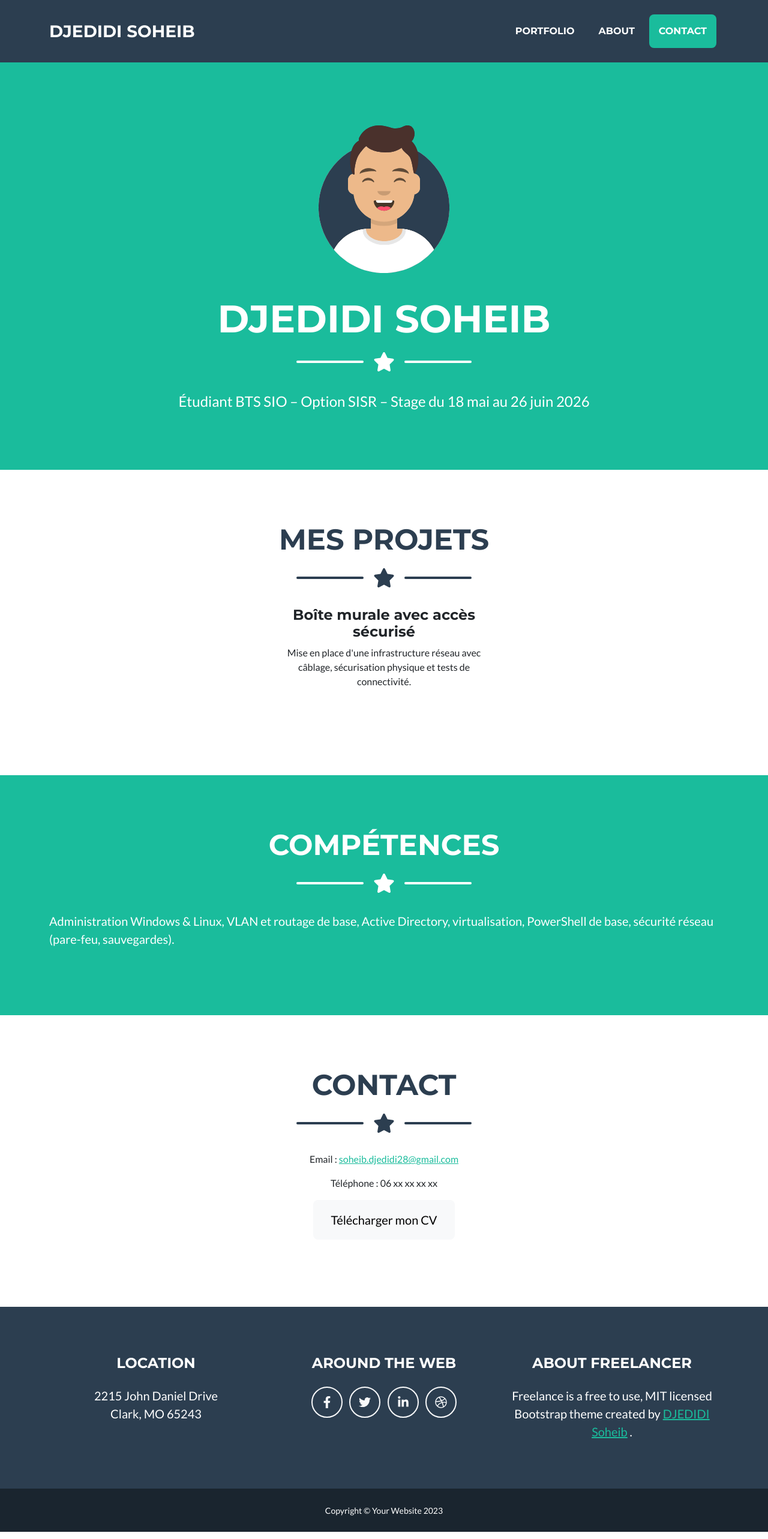
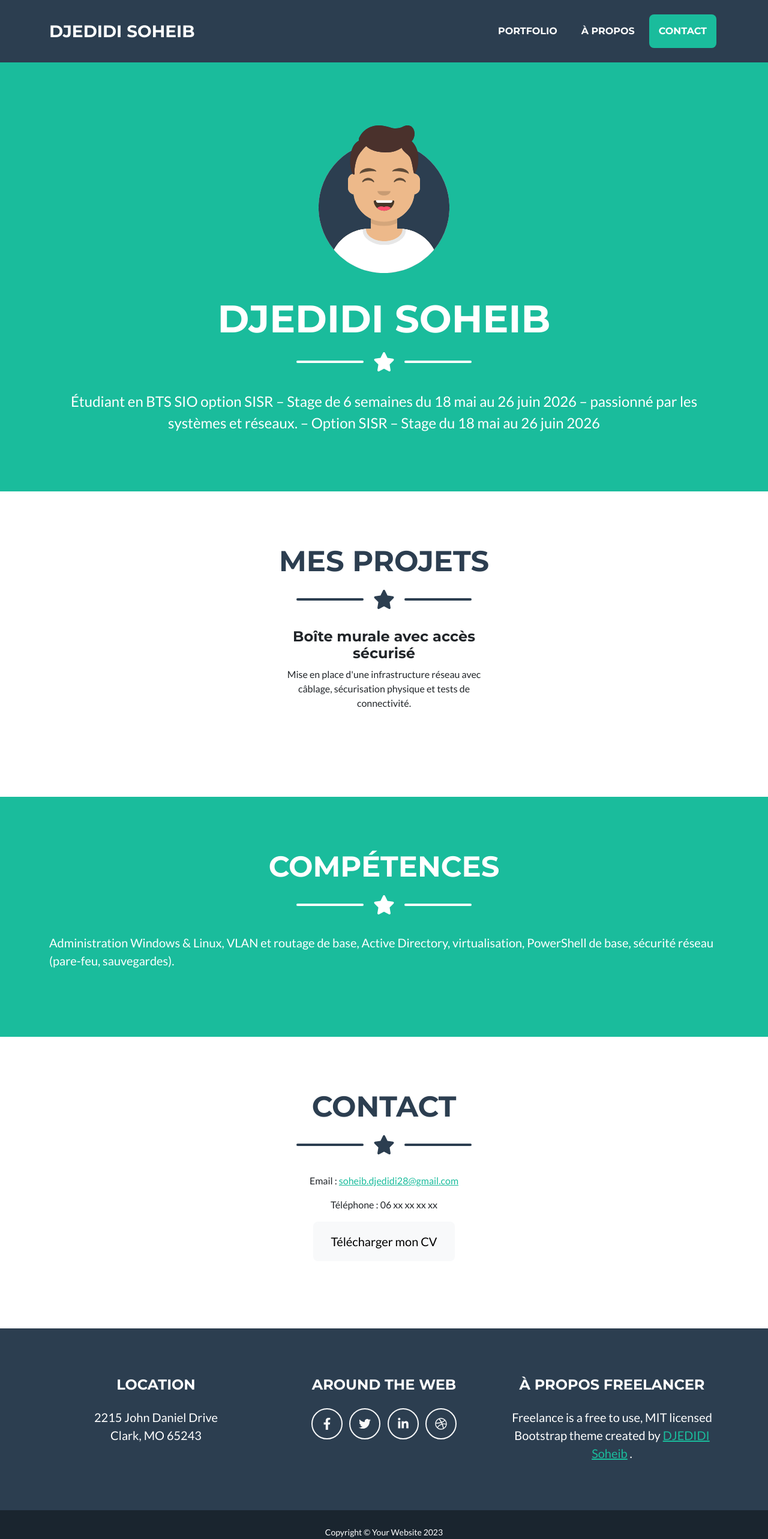
Before and after one commit to soheib-djedidi/soheib-djedidi.github.io, a plain HTML site: page index.html in a window 1280 px wide. Shown: the whole page at 60% size. Drawn offline with nearby package versions, Linux system fonts and the light colour scheme.

Commit message:
Add files via upload

```diff
--- a/index.html
+++ b/index.html
@@ -28,7 +28,7 @@
                 <div class="collapse navbar-collapse" id="navbarResponsive">
                     <ul class="navbar-nav ms-auto">
                         <li class="nav-item mx-0 mx-lg-1"><a class="nav-link py-3 px-0 px-lg-3 rounded" href="#portfolio">Portfolio</a></li>
-                        <li class="nav-item mx-0 mx-lg-1"><a class="nav-link py-3 px-0 px-lg-3 rounded" href="#about">About</a></li>
+                        <li class="nav-item mx-0 mx-lg-1"><a class="nav-link py-3 px-0 px-lg-3 rounded" href="#about">À propos</a></li>
                         <li class="nav-item mx-0 mx-lg-1"><a class="nav-link py-3 px-0 px-lg-3 rounded" href="#contact">Contact</a></li>
                     </ul>
                 </div>
@@ -48,7 +48,7 @@
                     <div class="divider-custom-line"></div>
                 </div>
                 <!-- Masthead Subheading-->
-                <p class="masthead-subheading font-weight-light mb-0">Étudiant BTS SIO – Option SISR – Stage du 18 mai au 26 juin 2026</p>
+                <p class="masthead-subheading font-weight-light mb-0">Étudiant en BTS SIO option SISR – Stage de 6 semaines du 18 mai au 26 juin 2026 – passionné par les systèmes et réseaux. – Option SISR – Stage du 18 mai au 26 juin 2026</p>
             </div>
         </header>
         <section class="page-section portfolio" id="portfolio">
@@ -97,7 +97,7 @@
 <div class="text-center">
 <p>Email : <a href="mailto:soheib.djedidi28@gmail.com">soheib.djedidi28@gmail.com</a></p>
 <p>Téléphone : 06 xx xx xx xx</p>
-<p><a href="CV-Soheib-DJEDIDI.pdf" target="_blank" class="btn btn-light btn-xl">Télécharger mon CV</a></p>
+<p><a href="AP-SIO11-DJEDIDI-LettreDeMotivation.pdf" target="_blank" class="btn btn-light btn-xl">Télécharger mon CV</a></p>
 </div>
 </div>
 </section>
@@ -122,9 +122,9 @@
                         <a class="btn btn-outline-light btn-social mx-1" href="#!"><i class="fab fa-fw fa-linkedin-in"></i></a>
                         <a class="btn btn-outline-light btn-social mx-1" href="#!"><i class="fab fa-fw fa-dribbble"></i></a>
                     </div>
-                    <!-- Footer About Text-->
+                    <!-- Footer À propos Text-->
                     <div class="col-lg-4">
-                        <h4 class="text-uppercase mb-4">About Freelancer</h4>
+                        <h4 class="text-uppercase mb-4">À propos Freelancer</h4>
                         <p class="lead mb-0">
                             Freelance is a free to use, MIT licensed Bootstrap theme created by
                             <a href="http://startbootstrap.com">DJEDIDI Soheib</a>
```
Also changed, not shown: assets/img/portfolio/cabin.png (added), assets/img/portfolio/cake.png (added), assets/img/portfolio/circus.png (added), assets/img/portfolio/game.png (added), assets/img/portfolio/safe.png (added), assets/img/portfolio/submarine.png (added).
